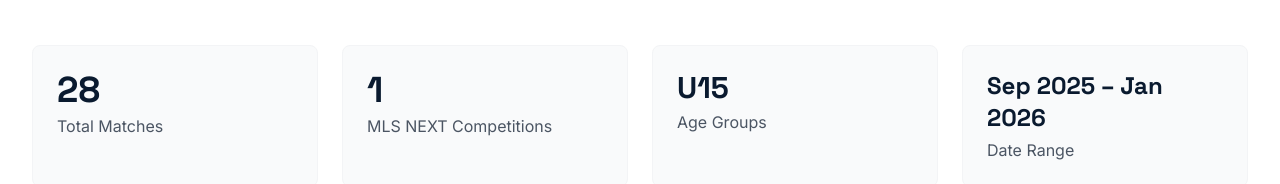
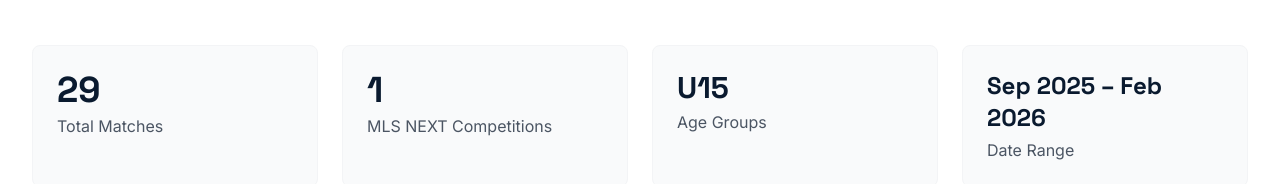
Before and after one commit to Obafemi00/Jaleel, a Next.js app: page /tournaments in a window 1280 px wide. Shown: the part 336-520 px from the top of the page. Built offline with nearby package versions, Linux system fonts and the light colour scheme.

Commit message:
fix mistake

```diff
--- a/app/tournaments/page.tsx
+++ b/app/tournaments/page.tsx
@@ -102,10 +102,8 @@ const rawMatches = [
   { date: "01 Sep 25", category: "U15 Boys", homeTeam: "Global Football Innovation Academy MLS NEXT U15 AD", score: "6-0", awayTeam: "Houston Rangers MLS NEXT U15 AD" },
   { date: "03 Sep 25", category: "U15 Boys", homeTeam: "Global Football Innovation Academy MLS NEXT U15", score: "2-5", awayTeam: "Dallas Hornets MLS NEXT U15" },
   { date: "23 Sep 25", category: "U15 Boys", homeTeam: "Capital City Soccer Club MLS NEXT U15", score: "3-4", awayTeam: "Global Football Innovation Academy MLS NEXT U15" },
+  { date: "08 Feb 26", category: "U15 Boys", homeTeam: "Global Football Innovation Academy MLS NEXT U15", score: "5-0", awayTeam: "Tulsa Greenwood SC MLS NEXT U15" },
 ];
-
-// TODO: Client provided U16 result for 2026-02-08; confirm participation before publishing.
-// Match details: 08 Feb 26, MLS NEXT U16, Home: Global Football Innovation Academy (GFI Academy) vs Away: Tulsa Greenwood SC (MLS NEXT U16), Result: 2-1 (GFI Academy win), Status: Completed
 
 const matches: Match[] = rawMatches.map((match, index) => {
   const { result, isHome } = determineResult(match.homeTeam, match.awayTeam, match.score, isGFIAcademy);
```
